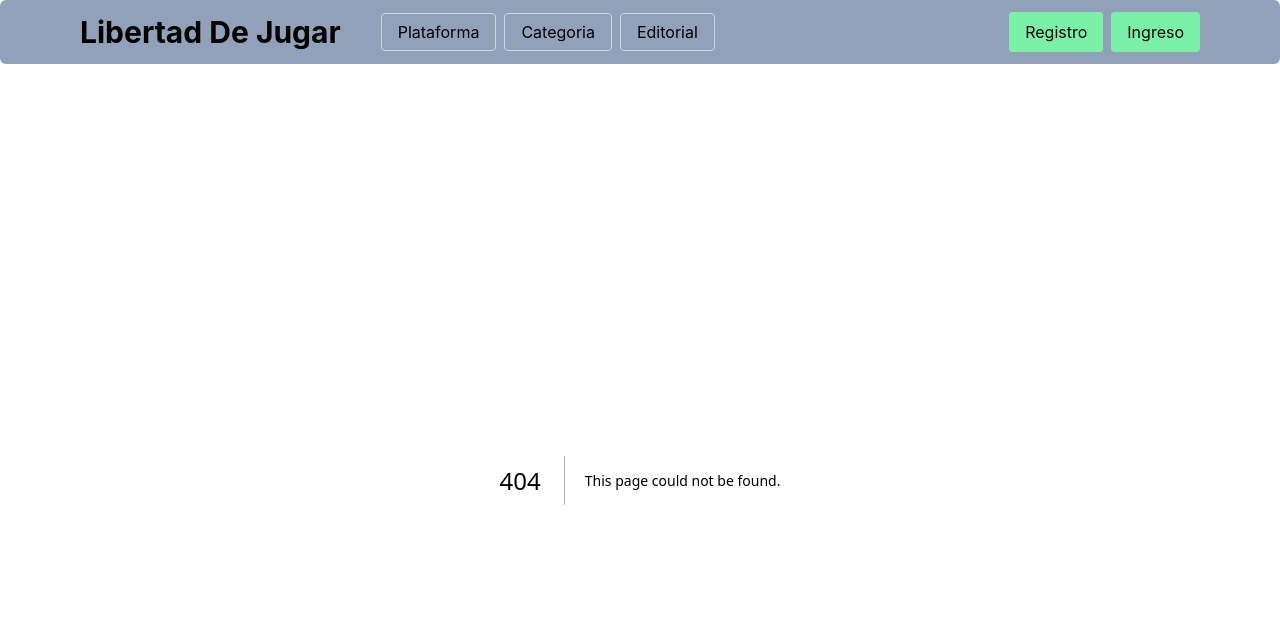
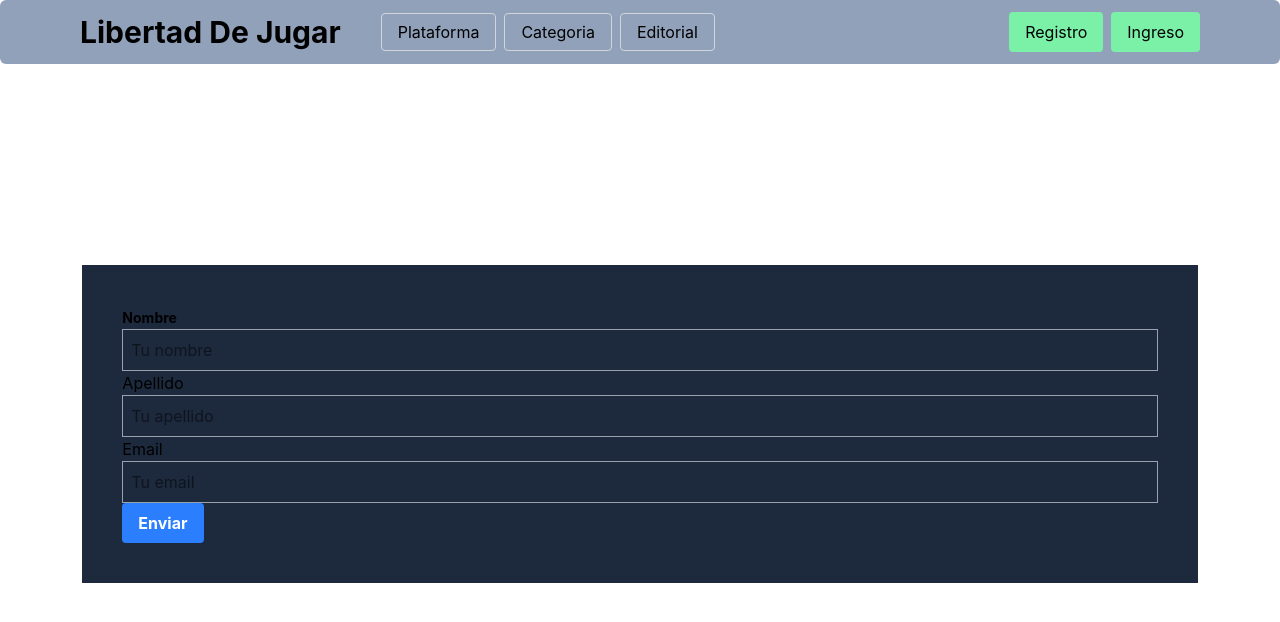
Before and after one commit to janiomoscote/consumofreetogame, a Next.js app: page /login in a window 1280 px wide. Before the commit this address had no page. Shown: the top 622 px of the page. Built offline with nearby package versions, Linux system fonts and the light colour scheme.

Commit message:
Se agrega proxy, context y formulario de login

```diff
--- /dev/null
+++ b/src/app/context/userContext.tsx
@@ -0,0 +1,53 @@
+"use client"
+import { createContext, useState, useContext, useEffect, ReactNode } from "react";
+
+
+type User = {
+    name: string;
+    email: string;
+    token: string;
+}
+
+
+type UserContextType = {
+    user?: User | null;
+    setUser: (user: User) => void;
+}
+
+
+export const UserContext = createContext<UserContextType | undefined>(undefined);
+
+export function UserProvider({ children }: { children: ReactNode }) {
+    const [user, setUser] = useState<User>()
+    const [isLoaded, setIsLoaded] = useState(false);
+    useEffect(() => {
+        const storedUser = localStorage.getItem("user");
+
+        if (storedUser) setUser(JSON.parse(storedUser));
+    }, []);
+
+    useEffect(() => {
+        if (user) {
+            localStorage.setItem("user", JSON.stringify(user));
+            document.cookie = `user=${user}; path=/; max-age=86400; samesite=strict`
+            document.cookie = `token=${user.token}; path=/; max-age=86400; samesite=strict`
+        } else {
+            localStorage.removeItem("user")
+            document.cookie = "user=; path=/; max-age=0"
+            document.cookie = "token=; path=/; max-age=0"
+        }
+    }, [user]);
+
+
+    useEffect(() => {
+        const storedUser = localStorage.getItem("user");
+        if (storedUser) setUser(JSON.parse(storedUser));
+        setIsLoaded(true);
+    }, []);
+
+    return (
+        <UserContext.Provider value={{ user, setUser }}>
+            {children}
+        </UserContext.Provider>
+    );
+};
--- a/src/app/layout.tsx
+++ b/src/app/layout.tsx
@@ -16,8 +16,9 @@ export default function RootLayout({
 }>) {
   return (
     <html lang="en">
-      <body className="bg-gray-200 text-gray-900">
+      <body >
         <Navbar />
+
 
         <main className="container mx-auto h-[calc(100vh-7rem)] flex justify-center">
 
--- /dev/null
+++ b/src/app/login/layout.tsx
@@ -0,0 +1,38 @@
+// app/login/layout.tsx
+'use client';
+import { useState } from 'react';
+
+export default function ContactForm() {
+    const [status, setStatus] = useState('');
+
+    async function handleSubmit(formData: FormData) {
+        // Aquí se llama a la Server Action
+        setStatus('Enviando...');
+        // ... lógica
+        setStatus('¡Enviado!');
+    }
+
+    return (
+        <div
+            className="hiscreen flex items-center justify-center">
+            <form className="bg-slate-800 p-10" action={handleSubmit}>
+                <label htmlFor='title' className="font-bold text-sm">Nombre</label>
+                <input
+                    className="border border-gray-400 p-2 w-full text-black"
+                    name="nombre" type="text" placeholder="Tu nombre" required />
+                <label htmlFor='title'>Apellido</label>
+                <input
+                    className="border border-gray-400 p-2 w-full text-black"
+                    name="apellido" type="text" placeholder="Tu apellido" required />
+                <label htmlFor='title'>Email</label>
+                <input
+                    className="border border-gray-400 p-2 w-full text-black"
+                    name="email" type="email" placeholder="Tu email" required />
+                <button
+                    className="bg-blue-500 hover:bg-blue-700 text-white font-bold py-2 px-4 rounded"
+                    type="submit">Enviar</button>
+                <p>{status}</p>
+            </form>
+        </div>
+    );
+}
--- /dev/null
+++ b/src/app/login/page.tsx
@@ -0,0 +1,37 @@
+"use client"
+import { UserContext } from "../context/userContext";
+import { useRouter } from "next/navigation";
+import { useContext, useState } from "react";
+
+export default function Home() {
+
+    const [user, setUser] = useState("");
+    const setuser = useContext(UserContext);
+    const router = useRouter()
+
+    function handlerUser(e: React.ChangeEvent<HTMLInputElement>) {
+        console.log(e.target.value)
+        setUser(e.target.value);
+    }
+    function handleLogin() {
+        const newUser = {
+            name: user,
+            email: "jmoscote@ucompensar.edu.co",
+            token: "eyJhbGciOiJIUzI1NiIsInR5cCI6IkpXVCJ9.eyJzdWIiOiIxMjM0NTY3ODkwIiwibmFtZSI6IkphbmlvIE1vc2NvdGUiLCJlbWFpbCI6Imptb3Njb3RlQHVjb21wZW5zYXIuZWR1LmNvIiwiYWRtaW4iOnRydWUsImlhdCI6MTUxNjIzOTAyMn0.G4BTc3KRG4a11tqNGaofPK7FJ2CW4KnnBpf2qBktG90"
+        }
+        setuser?.setUser(newUser)
+        document.cookie = `token=${newUser.token}; path=/; max-age=86400` /*tiempo de validez 24 horas"*/
+        router.push('/Dashboard')
+    }
+    return (
+
+        <form className=" mx-5 ">
+            <label className="mb-2 text-sm font-medium text-gray-900 sr-only dark:text-white">Search</label>
+            <div className="relative">
+                <input onChange={handlerUser} name="user" type="text" className="block w-full p-3 ps-9 bg-neutral-secondary-medium border border-default-medium text-heading text-sm rounded-base focus:ring-brand focus:border-brand shadow-xs placeholder:text-body" placeholder="Search" required />
+                <button onClick={handleLogin} type="button" className="absolute end-1.5 bottom-1.5 text-white bg-black hover:bg-brand-strong box-border border border-transparent focus:ring-4 focus:ring-brand-medium shadow-xs font-medium leading-5 rounded text-xs px-3 py-1.5 focus:outline-none">Login</button>
+            </div>
+        </form>
+
+    );
+}
--- /dev/null
+++ b/src/app/proxy.ts
@@ -0,0 +1,24 @@
+// proxy AKA middleware
+import { NextRequest, NextResponse } from 'next/server';
+
+export function proxy(request: NextRequest) {
+    const token = request.cookies.get('session-token')?.value;
+
+    // Rutas públicas (login, registro, home, etc)
+    const publicPaths = ['/', '/login', '/register'];
+    if (publicPaths.includes(request.nextUrl.pathname)) {
+        return NextResponse.next();
+    }
+
+    // Si no está autenticado, redirige a login
+    if (!token) {
+        return NextResponse.redirect(new URL('/login', request.url));
+    }
+
+    // Aquí podrías agregar lógica para roles, expiración de sesión, etc.
+    return NextResponse.next();
+}
+
+export const config = {
+    matcher: ['/', '/login'],
+};
```
Also changed, not shown: 1 other file (tests, documents, lock files or other folders).
